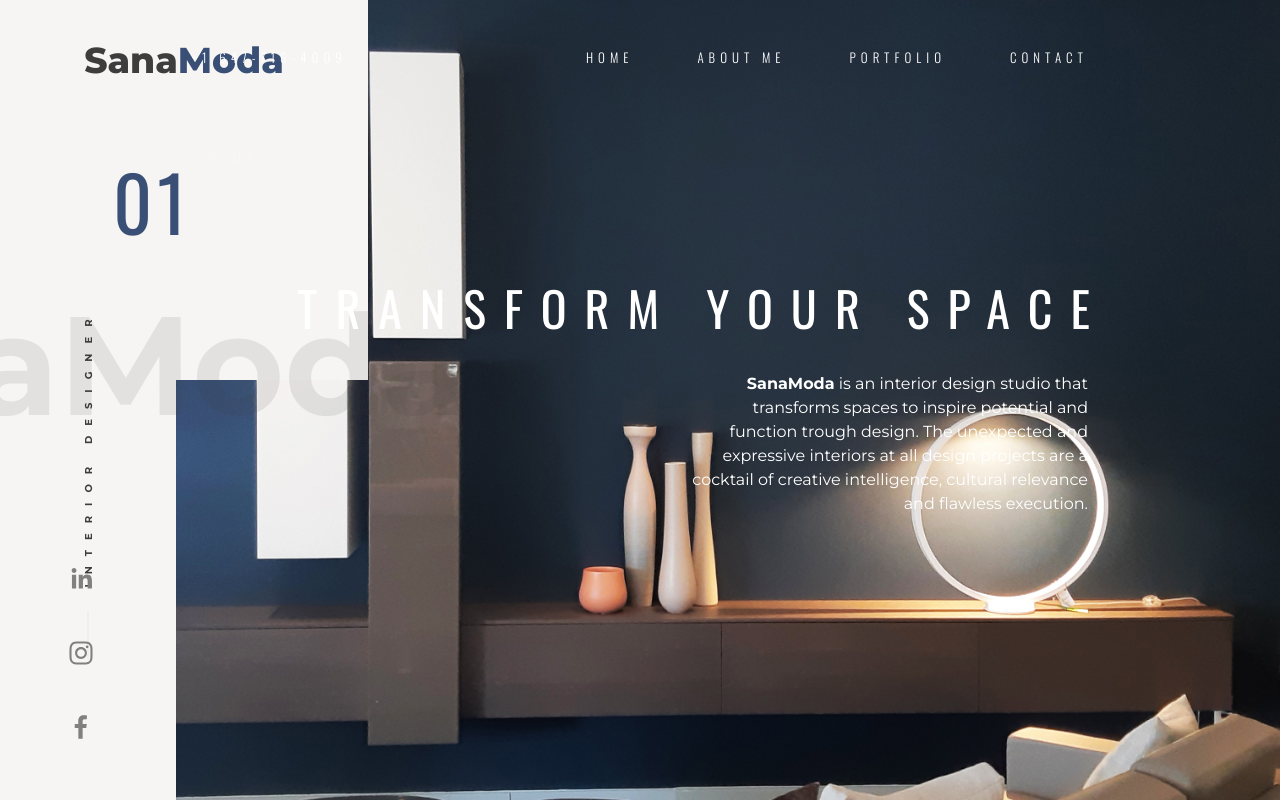
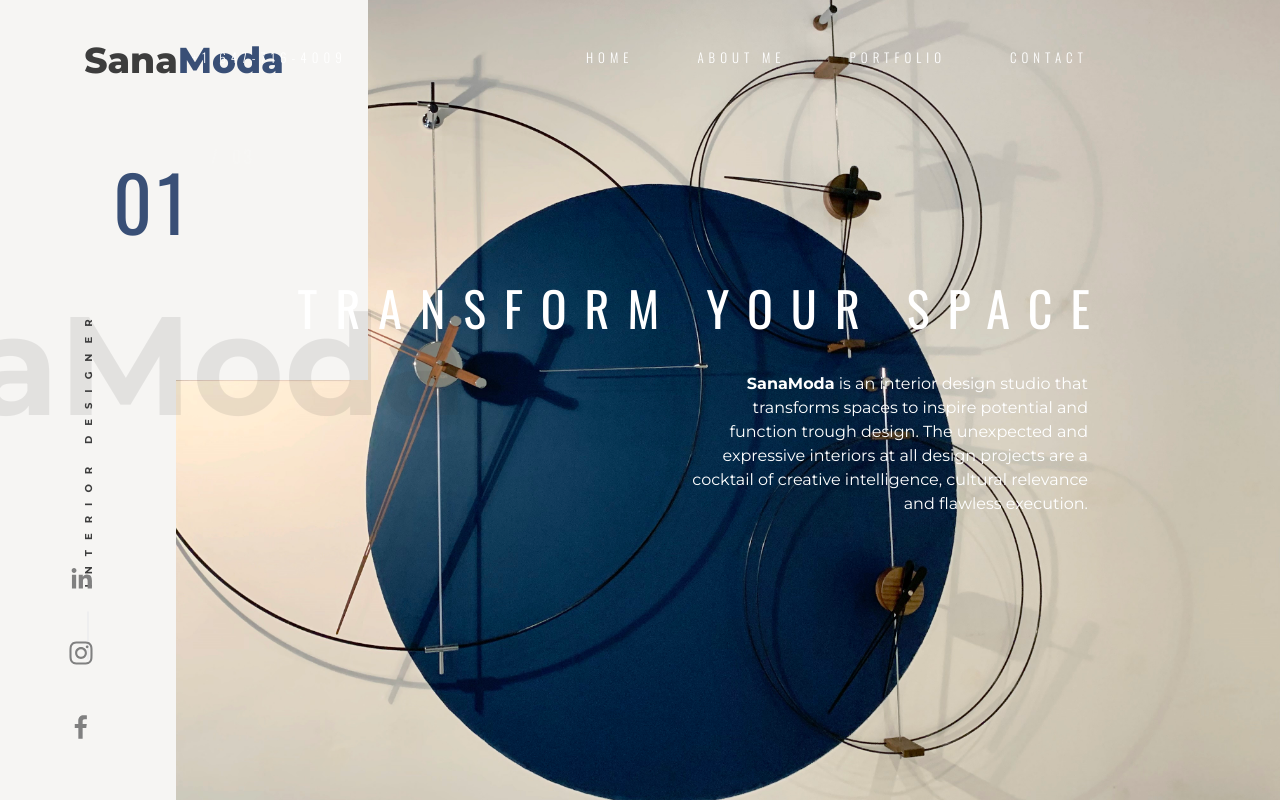
Before and after one commit to denyadev/sana.moda-v2, a Next.js app: page / in a window 1280 px wide. Shown: the top 802 px of the page. Built offline with nearby package versions, Linux system fonts and the light colour scheme.

Commit message:
change bg for hero

```diff
--- a/components/Main/Hero.js
+++ b/components/Main/Hero.js
@@ -4,7 +4,7 @@ import Socials from '../Socials'
 const Hero = () => {
   return (
     <>
-    <div className="relative bg-hero bg-cover">
+    <div className="relative bg-hero bg-cover bg-center">
         <div className="">
             <div className="h-screen absolute bg-[#F6F5F3] w-44">
                 <div className="w-[23rem] h-[23.75rem] bg-[#F6F5F3]">
--- a/tailwind.config.js
+++ b/tailwind.config.js
@@ -15,7 +15,7 @@ module.exports = {
         },
       },
       backgroundImage: {
-        'hero': 'url("../public/wall unit.jpg")',
+        'hero': 'url("../public/clock.jpeg")',
         },
         container: {
                 padding: '12rem',
```
